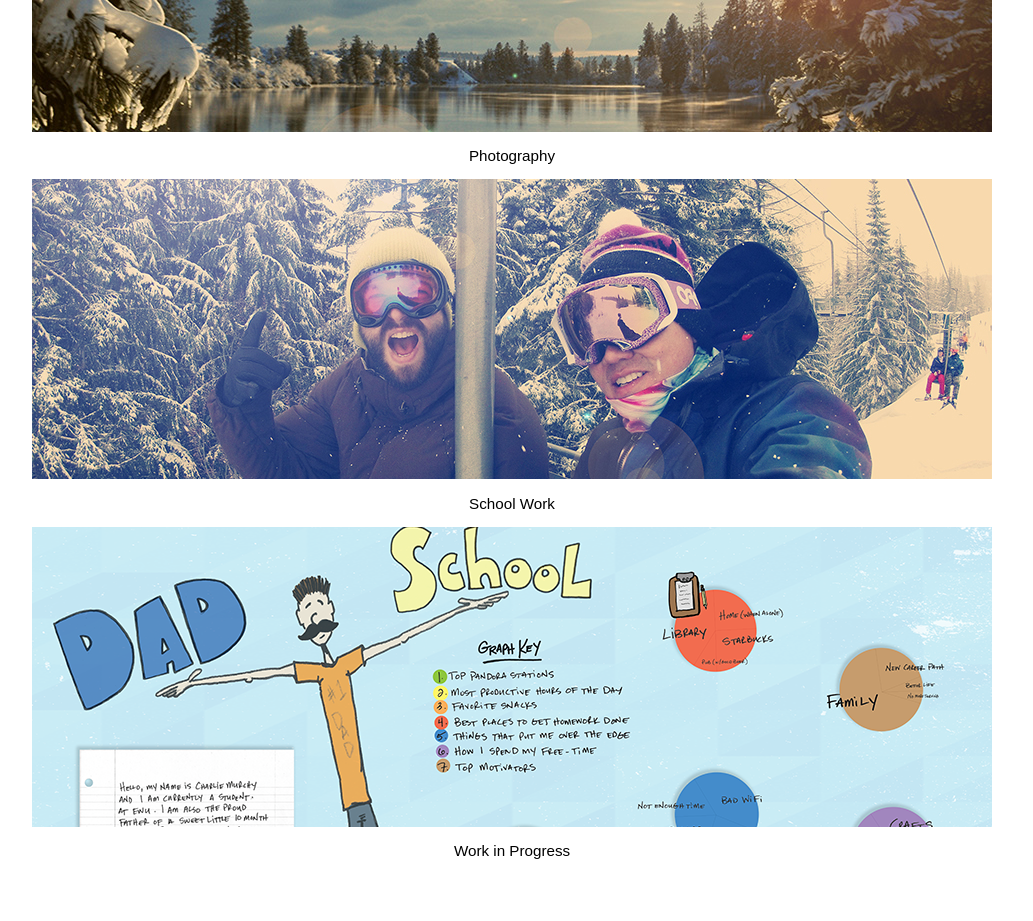
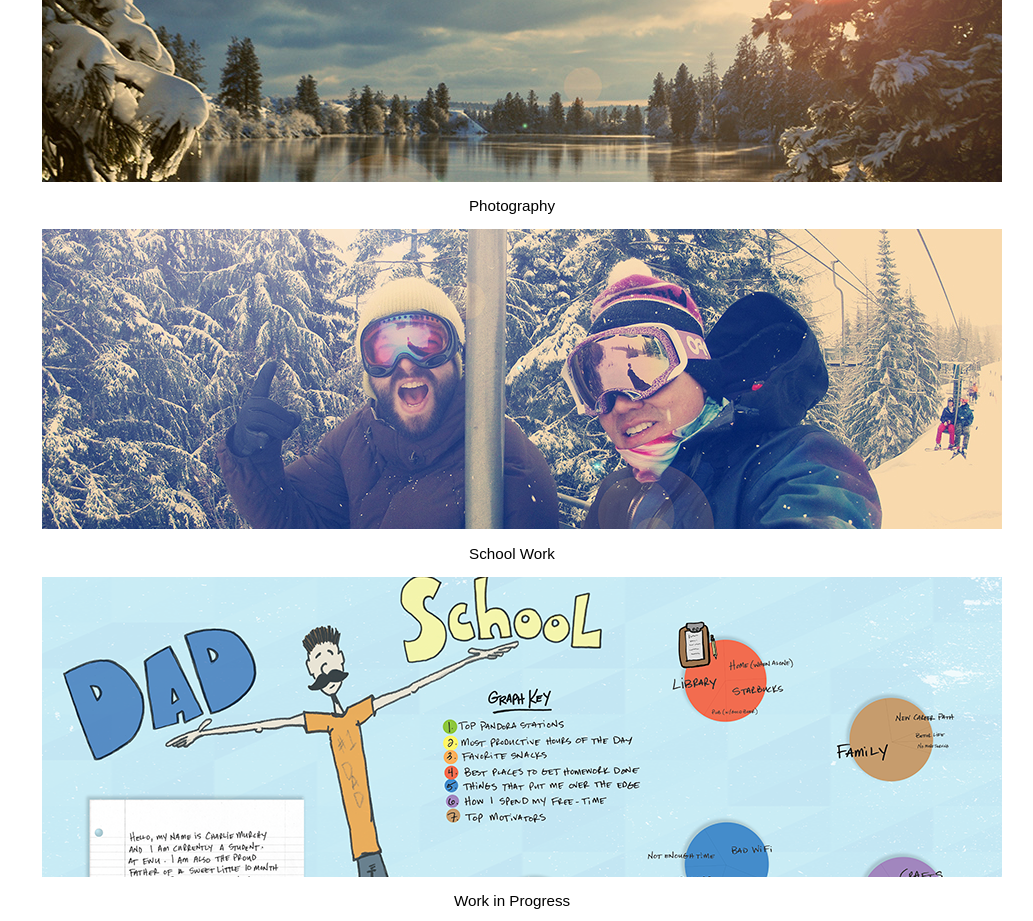
Before and after one commit to cmurchy/368-Website, a plain HTML site: page index.html in a window 1280 px wide. Shown: the part 315-1236 px from the top of the page, without its empty margins (128-1161 px from the left). Drawn offline with nearby package versions, Linux system fonts and the light colour scheme; a web font is replaced by a local one.

Commit message:
more fixes

```diff
--- a/css/styles.css
+++ b/css/styles.css
@@ -107,6 +107,7 @@ ul {
 	color: black;
 	font-family: 'EB Garamond', serif;
   	font-size: .75em;
+  	margin-bottom: 30px;
   	margin-top: 50px;
 }
 
@@ -156,3 +157,7 @@ ul {
 	height: 300px;
 	width: 960px;
 }
+
+#work {
+	margin-top: 50px;
+}
--- a/index.html
+++ b/index.html
@@ -27,7 +27,7 @@
 
       <nav class="grid_9">
         <ul id="nav">
-          <li><a href="index-work.html">Work</a></li>
+          <li><a href="index.html">Work</a></li>
           <li><a href="index-mystory.html">My Story</a></li>
           <li><a href="index-contact.html">Contact</a></li>
         </ul>
@@ -36,28 +36,30 @@
     </header>
 
  <!-- MAIN BODY -->
-		<div class="container_12" id="photo">
+<main class="container_12" id="work">
+
+    <div class="grid_12" id="photo">
     </div>
 
-        <div class="container_12">
+    <div class="grid_12">
       <p id="p">Photography</p>
     </div>
 
-        <div class="container_12" id="school">
-
+    <div class="grid_12" id="school">
     </div>
 
-        <div class="container_12">
+    <div class="grid_12">
       <p id="s">School Work</p>
     </div>
 
-       	<div class="container_12" id="progress">
-
+    <div class="grid_12" id="progress">
     </div>
 
-        <div class="container_12">
+    <div class="grid_12">
       <p id="w">Work in Progress</p>
     </div>
+
+</main>
 
 <!-- FOOTER -->
     <footer class="container_12" id="footer">
```
Also changed, not shown: index-mystory.html (+1 -1 lines). Lines whose indentation alone changed are shown as unchanged.
